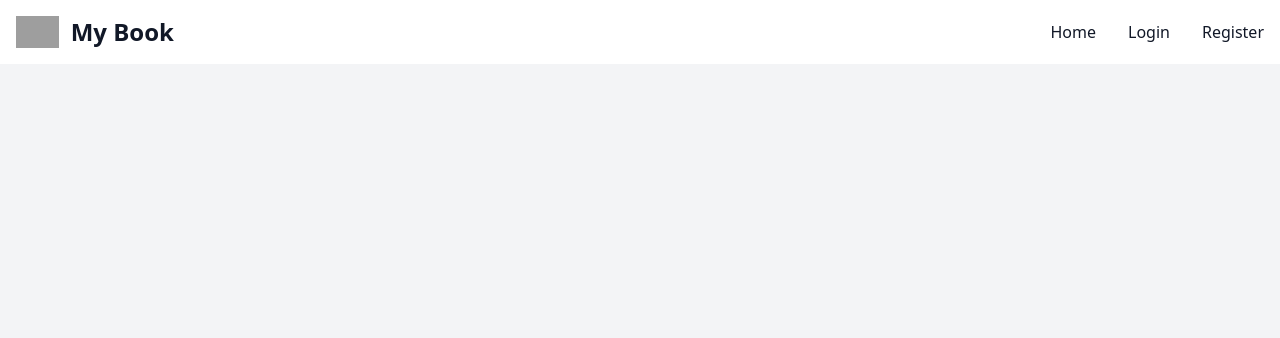
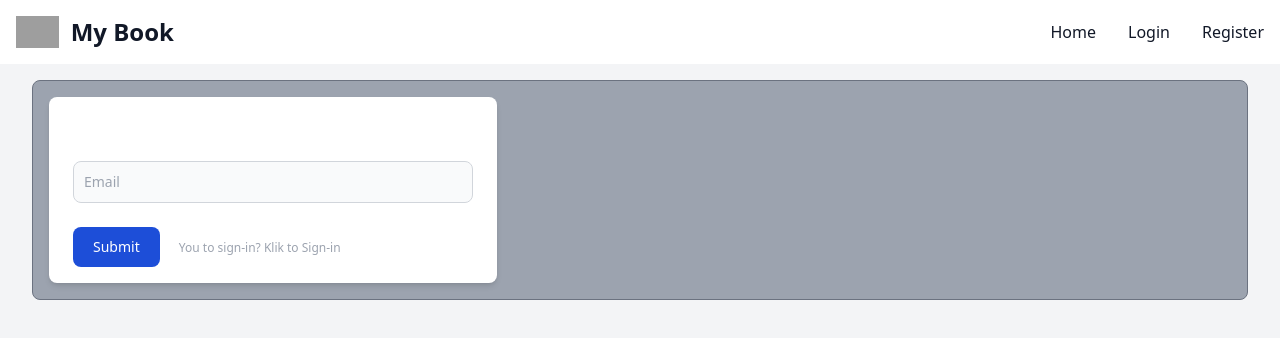
Before and after one commit to JunjungHasudungan/MyBookVue, a Vue app: page /forgot-password in a window 1280 px wide. Shown: the top 338 px of the page. Built offline with nearby package versions, Linux system fonts and the light colour scheme; grey boxes are pictures that could not be loaded.

Commit message:
masih perbaikan dibagian hadleForgotPassword

```diff
--- a/src/components/BaseInput.vue
+++ b/src/components/BaseInput.vue
@@ -21,7 +21,8 @@ const props = defineProps({
     modelValue: {
         type:[String, Number],
         default: ''
-    }
+    },
+    type: String
 })
 
     // export default {
--- /dev/null
+++ b/src/components/ForgotPassword.vue
@@ -0,0 +1,48 @@
+<script setup>
+import { useAuthStore } from '../stores/auth';
+import { onMounted, ref } from 'vue';
+
+const email = ref("");
+const authStore = useAuthStore();
+
+</script>
+
+<template>
+  <div class="border-lg border-gray-900 mt-2 p-2 px-8 py-2">
+        <div class="px-4 py-4 justify-center items-center  bg-gray-400  rounded-lg border border-gray-500 p-2 ">
+            <div class="w-full sm:max-w-md mt-auto px-6 py-4 bg-white dark:bg-gray-800 shadow-md overflow-hidden sm:rounded-lg">
+                <div id="title" class="w-full p-8 px-py mb-2 px-2 py-2 justify-items-center">
+                    <h1 class="w-full font-bold text-white item-center text-center">Form Forgot Password</h1>
+                </div>
+               <form @submit.prevent="authStore.handleForgotPassword(email)" class="justify-center sm:justify-center items-center">
+                    <div class="mb-6">
+                       <input
+                         class="bg-gray-50 border border-gray-300 text-gray-900 text-sm rounded-lg focus:ring-blue-500 focus:border-blue-500 block w-full p-2.5 dark:bg-gray-700 dark:border-gray-600 dark:placeholder-gray-400 dark:text-white dark:focus:ring-blue-500 dark:focus:border-blue-500"
+                         id="email"
+                         placeholder="Email"
+                         type="email"
+                         v-model="email"
+                       >
+                       <div
+                         class="flex"
+                       >
+                            <!-- <span class="text-red-400 text-xs m-1 p-1"> {{ authStore.errors.email[0] }} </span> -->
+                       </div>
+                    </div>
+                      <div class="flex-auto justify-self-end w-full">
+                          <button type="submit"
+                                  class="text-white  justify-items-center bg-blue-700 hover:bg-blue-800 focus:ring-4 focus:outline-none focus:ring-blue-300 font-medium rounded-lg text-sm w-full sm:w-auto px-5 py-2.5 text-center dark:bg-blue-600 dark:hover:bg-blue-700 dark:focus:ring-blue-800">
+                                  Submit
+                          </button>
+                            <router-link to="/register">
+                            <span class="m-2 px-2 py-2 text-xs flex-auto text-bold text-gray-400 hover:text-gray-200">
+                               You to sign-in? Klik to Sign-in
+                               </span>
+                            </router-link>
+
+                      </div>
+                </form>
+            </div>
+        </div>
+    </div>
+</template>
--- a/src/components/Login.vue
+++ b/src/components/Login.vue
@@ -50,12 +50,27 @@
                             <span class="text-red-400 text-xs m-1 p-1"> {{ authStore.errors.password[0] }} </span>
                        </div>
                     </div>
-                      <div class="flex-auto justify-self-end space-x-6 w-full">
+                      <div class="flex-auto justify-self-end w-full">
                           <button type="submit"
                                   class="text-white  justify-items-center bg-blue-700 hover:bg-blue-800 focus:ring-4 focus:outline-none focus:ring-blue-300 font-medium rounded-lg text-sm w-full sm:w-auto px-5 py-2.5 text-center dark:bg-blue-600 dark:hover:bg-blue-700 dark:focus:ring-blue-800">
                                   Submit
                           </button>
-                          <router-link to="/register"> <span class="m-2 p-2 px-2 py-2 text-xs flex-auto text-bold text-gray-400 hover:text-gray-200"> You dont have account? Klik to Register</span></router-link>
+                          <div class="flex">
+                            <router-link to="/register">
+                            <span class="m-2 px-2 py-2 text-xs flex-auto text-bold text-gray-400 hover:text-gray-200">
+                               You dont have account? Klik to Register
+                               </span>
+                            </router-link>
+                              <router-link to="/forgot-password">
+                                <span class="m-2 p-2 px-2 py-2 text-xs text-bold text-gray-400 hover:text-gray-200">
+                                 forgot-password?
+                                </span>
+                            </router-link>
+
+                          </div>
+                            <!-- <span>
+                            </span> -->
+
                       </div>
                 </form>
             </div>
--- a/src/router/index.js
+++ b/src/router/index.js
@@ -7,6 +7,7 @@ import Counter from '../views/Counter.vue';
 import SimpleForm from '../views/SimpleForm.vue';
 import PostEdit from '../views/PostEdit.vue';
 import UserIndex from '../views/User/UserIndex.vue';
+import ForgotPassword from '../components/ForgotPassword.vue';
 
 import Home from '../components/Home.vue'
 
@@ -41,6 +42,14 @@ const routes = [
         component: Register,
         meta: {
             title: "Register"
+        }
+    },
+    {
+        path: "/forgot-password",
+        name: "ForgotPassword",
+        component: ForgotPassword,
+        meta: {
+            title: "Forgot-Password"
         }
     },
     {
--- a/src/stores/auth.js
+++ b/src/stores/auth.js
@@ -70,6 +70,24 @@ export const useAuthStore = defineStore("auth", {
         async handleLogout(){
             await axios.post('/logout');
             this.authUser = null;
+        },
+
+        async handleForgotPassword( email ) {
+            try {
+                // post input from user to send endpoint
+                await axios.post('api/auth/forgot-password', {
+                    email: email
+                });
+
+                // check status input user in data api
+
+                console.log("response: ", email);
+
+            }catch(error) {
+                console.log(error);
+            }
+
+
         }
     }
 });
--- a/src/views/PostEdit.vue
+++ b/src/views/PostEdit.vue
@@ -2,7 +2,7 @@
     import axios from 'axios';
     import { onMounted, ref } from 'vue';
     import useBook from "../composables/book";
-    // import { usepost } from "../stores/post";
+    import { usePostStore } from "../stores/post";
     import BaseInput from '../components/BaseInput.vue';
 
     const props = defineProps({
@@ -12,7 +12,7 @@
         }
     });
 
-    // const post = usepost();
+    const singlePost = usePostStore();
     const post = ref({});
     const errors = ref({});
 
@@ -23,25 +23,28 @@
         description: ""
     });
 
-    // we can getPost with first way
-    // indirect way to consuming data api
-    const getPost = async ()=> {
-        try{
-            const response = await axios.get(`/api/posts/${props.id}`)
+    // cara #1
+    // const getPost = async ()=> {
+    //     try{
+    //         const response = await axios.get(`/api/posts/${props.id}`)
 
-            post.value = response.data.data;
+    //         post.value = response.data.data;
 
-        }catch( error ) {
-            if(error.response && error.response.status === 422) {
-                console.log(error);
-            }
-        }
-    }
+    //     }catch( error ) {
+    //         if(error.response && error.response.status === 422) {
+    //             console.log(error);
+    //         }
+    //     }
+    // }
 
-    onMounted( getPost );
+    // onMounted( getPost );
 
-    // secomd way
-    // direct way to consuming data from api
+    // #2
+    onMounted( async ()=> {
+            await singlePost.getSinglePost( props.id );
+    });
+
+    // ##
     // onMounted( async ()=> {
     //     try{
     //         const response = await axios.get(`/api/posts/${props.id}`);
@@ -59,9 +62,74 @@
 </script>
 
 <template>
-    <div>
-        <ul>
-            <li>{{ post }}</li>
-        </ul>
+    <div class="flex flex-col border-lg border-gray-900 mt-2 p-2 px-8 py-2">
+        <div class=" flex space-x-2 border-b border-yellow-900 sm:justify-center items-center px-4 py-4  bg-gray-400  rounded-lg border border-gray-500 p-2 ">
+            <div class="w-full mt-auto px-6 py-4 bg-white dark:bg-gray-800 shadow-md overflow-hidden sm:rounded-lg">
+                <div id="title" class="w-full p-8 px-py mb-2 px-2 py-2 justify-items-center">
+                    <h1 class="w-full font-bold text-white item-center text-center">Form an event Edit </h1>
+                </div>
+
+               <form  @submit.prevent="singlePost.addPost(formPost)" class="justify-center sm:justify-center space-y-2">
+                        <label for="category" class="text-xs font-bold text-blue-200" > Select a category</label>
+                       <select
+                         class="w-full px-2 py-2 rounded-lg border-2 border-slate-600"
+                         id=""
+                         v-model="singlePost.category"
+                         name="category"
+                       >
+                        <option
+                          v-for="item in singlePost.category"
+                          :key="item"
+                          :selected="item == category"
+                          :value="item"
+                          class="rounded-lg"
+                        >
+                            {{ item }}
+                        </option>
+                       </select>
+                       <!-- display error category -->
+                       <div class="flex" v-if="singlePost.errors.category">
+                        <span class="text-red-400 text-xs m-1 p-1"> {{ singlePost.errors.category[0] }} </span>
+                       </div>
+                       <BaseInput
+                       v-model="singlePost.title"
+                       label="Judul"
+                       type="text"
+                       />
+                       <!-- <input type="text" v-model="formPost.user_id"> -->
+                       <!-- display error title -->
+                      <div
+                         class="flex"
+                         v-if="singlePost.errors.title"
+                       >
+                       <span class="text-red-400 text-xs m-1 p-1">
+                            {{ singlePost.errors.title[0] }}
+                       </span>
+
+                       </div>
+                       <BaseInput
+                       v-model="singlePost.description"
+                       label="Deskripsi"
+                       type="text"
+                       />
+
+                       <!-- display error description -->
+                       <div
+                         class="flex"
+                         v-if="singlePost.errors.description"
+                       >
+                        <span class="text-red-400 text-xs" > {{ singlePost.errors.description[0] }} </span>
+                       </div>
+
+                      <div class="flex-auto justify-self-end space-x-6 w-full">
+                          <button type="submit"
+                                  class="text-white  justify-items-center bg-blue-700 hover:bg-blue-800 focus:ring-4 focus:outline-none focus:ring-blue-300 font-medium rounded-lg text-sm w-full sm:w-auto px-5 py-2.5 text-center dark:bg-blue-600 dark:hover:bg-blue-700 dark:focus:ring-blue-800">
+                                  Submit
+                          </button>
+                      </div>
+                </form>
+            </div>
+
+        </div>
     </div>
 </template>
--- a/src/views/SimpleForm.vue
+++ b/src/views/SimpleForm.vue
@@ -23,7 +23,7 @@
     });
 
     onMounted( async () => {
-        await postStore.getUser()
+        await postStore.getAllPost()
     });
 
 
```
Also changed, not shown: src/stores/post.js (+23 -17 lines).
